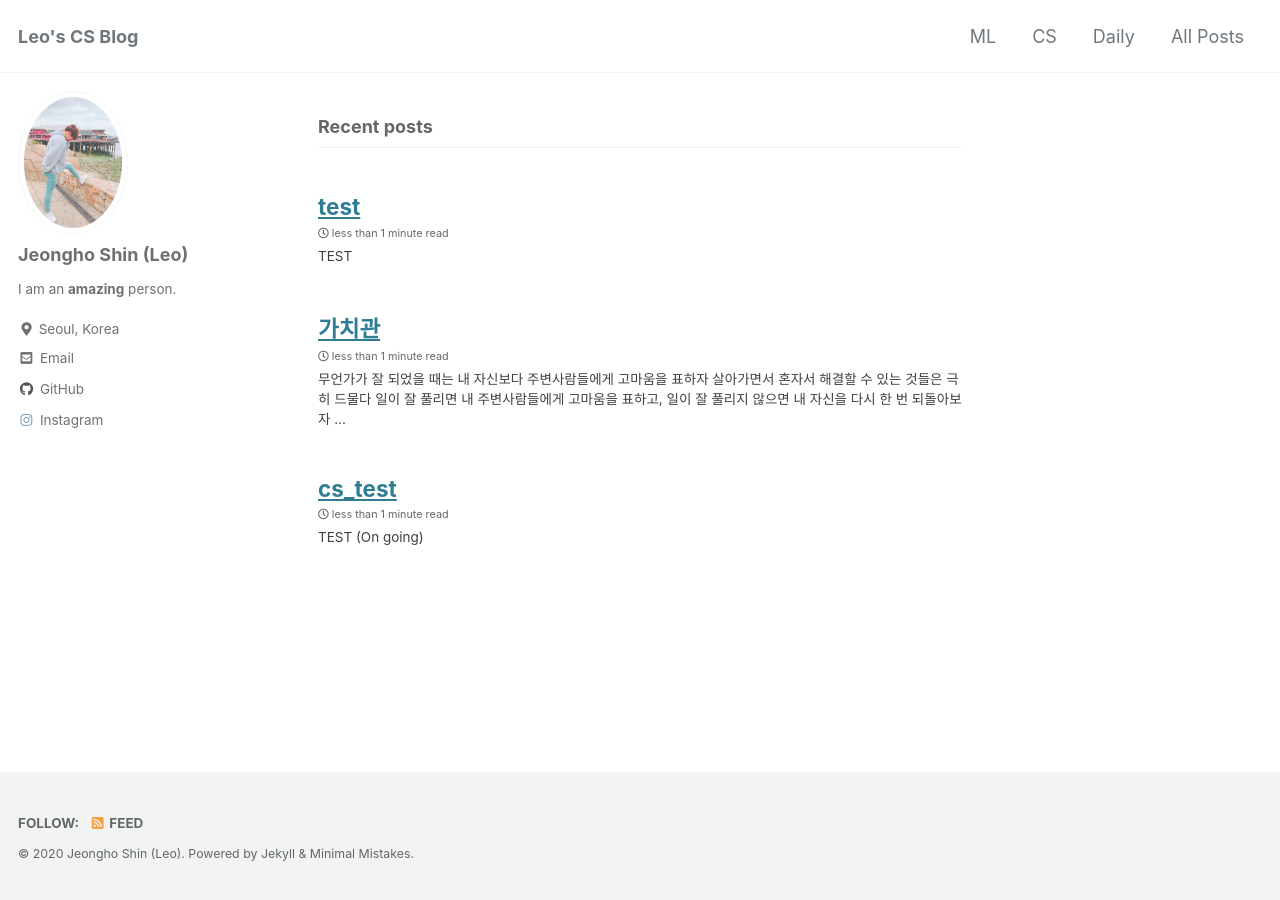
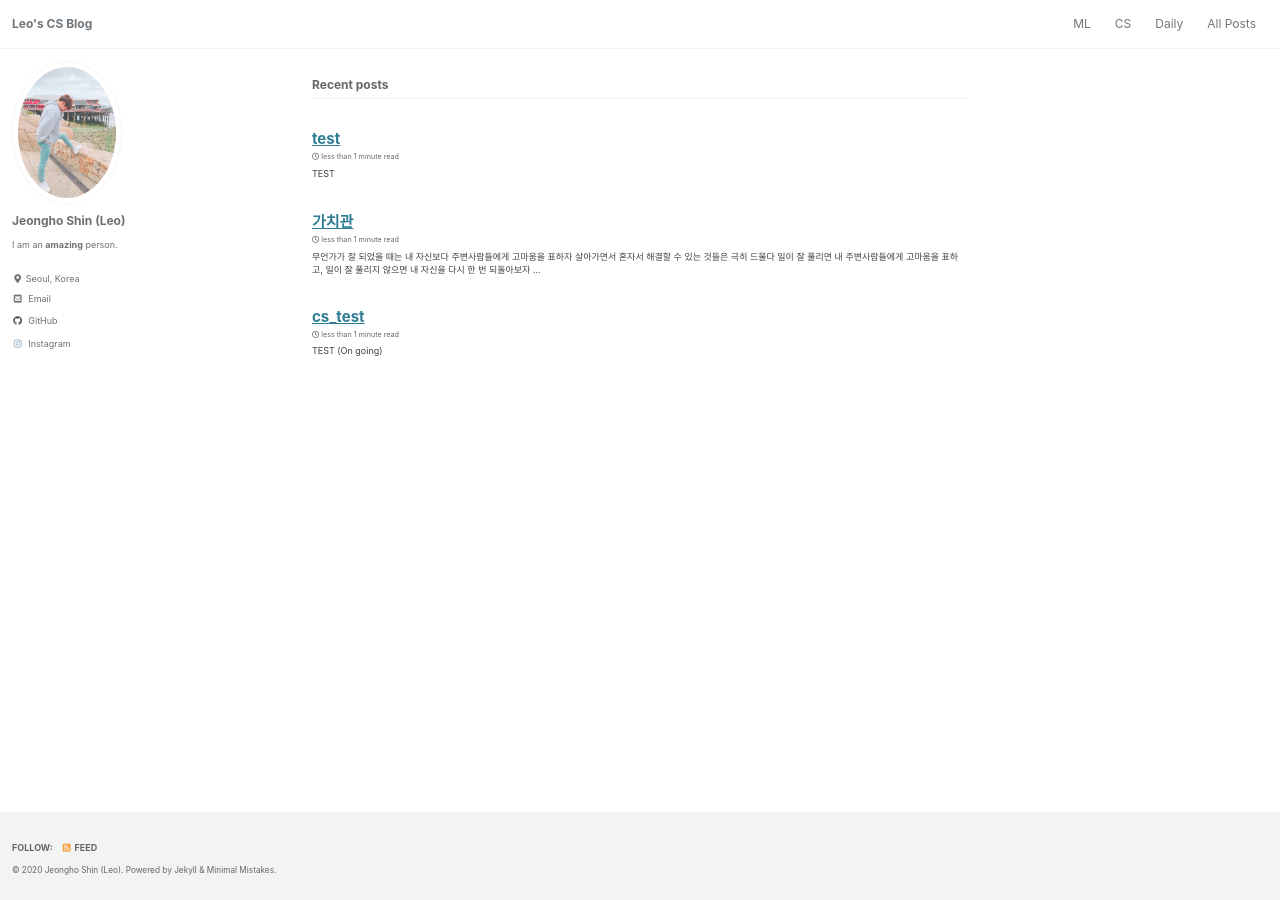
Before and after one commit to mlleo/mlleo.github.io, a Jekyll site: the page built from index.html, in a window 1280 px wide. Built offline with Jekyll 4.4.1, drawn with Linux system fonts in a browser that asks for light colours; cached includes are drawn as plain includes; the list of posts is cut into pages by our own code.

Commit message:
Update _reset.scss

```diff
--- a/_sass/minimal-mistakes/_reset.scss
+++ b/_sass/minimal-mistakes/_reset.scss
@@ -8,18 +8,18 @@ html {
   /* apply a natural box layout model to all elements */
   box-sizing: border-box;
   background-color: $background-color;
-  font-size: 16px;
+  font-size: 12px;
 
   @include breakpoint($medium) {
     font-size: 12px;
   }
 
   @include breakpoint($large) {
-    font-size: 18px;
+    font-size: 12px;
   }
 
   @include breakpoint($x-large) {
-    font-size: 18px;
+    font-size: 12px;
   }
 
   -webkit-text-size-adjust: 100%;
```
